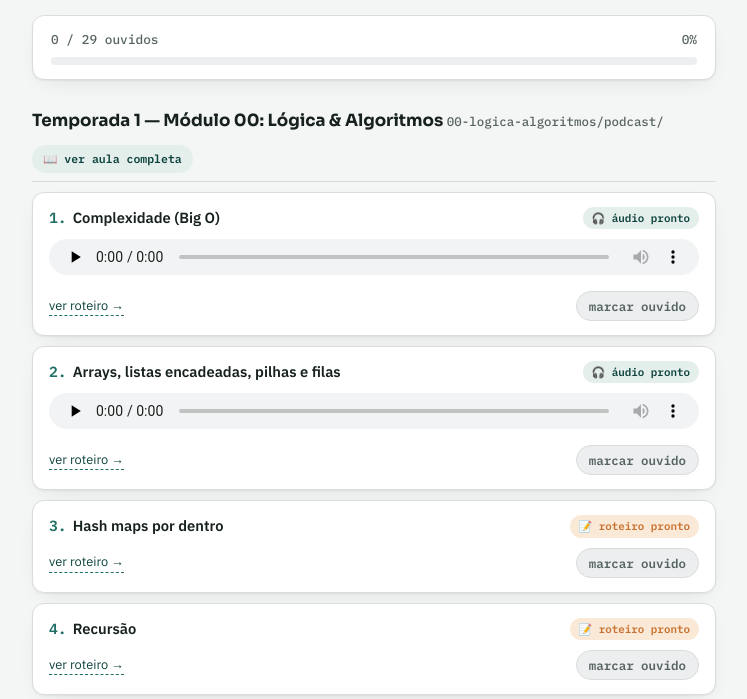
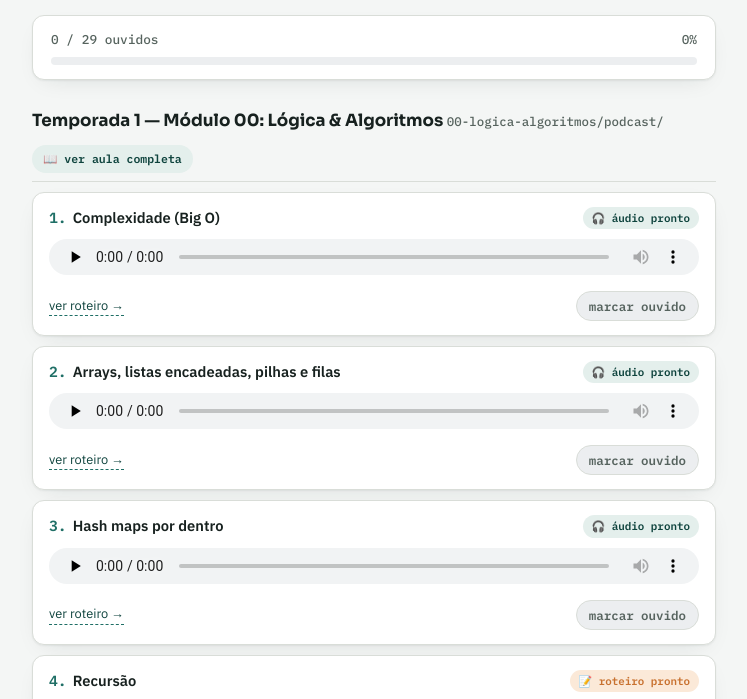
Before and after one commit to polianabollt/estudos-fullstack-senior, a plain HTML site: page index.html in a window 1280 px wide. Shown: the part 97-796 px from the top of the page, without its empty margins (266-1013 px from the left). Drawn offline with Linux system fonts and the light colour scheme.

Commit message:
Adiciona audio do episodio 3 (hash maps)
Co-Authored-By: Claude Sonnet 5 <noreply@anthropic.com>

```diff
--- a/index.html
+++ b/index.html
@@ -119,7 +119,7 @@
       episodes: [
         { id: "ep1", title: "Complexidade (Big O)", audio: "00-logica-algoritmos/podcast/ep1-big-o.m4a", roteiro: "00-logica-algoritmos/podcast/ep1-big-o.md" },
         { id: "ep2", title: "Arrays, listas encadeadas, pilhas e filas", audio: "00-logica-algoritmos/podcast/ep2-arrays-pilhas-filas.m4a", roteiro: "00-logica-algoritmos/podcast/ep2-arrays-pilhas-filas.md" },
-        { id: "ep3", title: "Hash maps por dentro", audio: null, roteiro: "00-logica-algoritmos/podcast/ep3-hashmaps.md" },
+        { id: "ep3", title: "Hash maps por dentro", audio: "00-logica-algoritmos/podcast/ep3-hashmaps.m4a", roteiro: "00-logica-algoritmos/podcast/ep3-hashmaps.md" },
         { id: "ep4", title: "Recursão", audio: null, roteiro: "00-logica-algoritmos/podcast/ep4-recursao.md" },
         { id: "ep5", title: "Busca binária", audio: null, roteiro: null },
         { id: "ep6", title: "Two pointers & sliding window", audio: null, roteiro: null },
```
Also changed, not shown: 1 other file.
